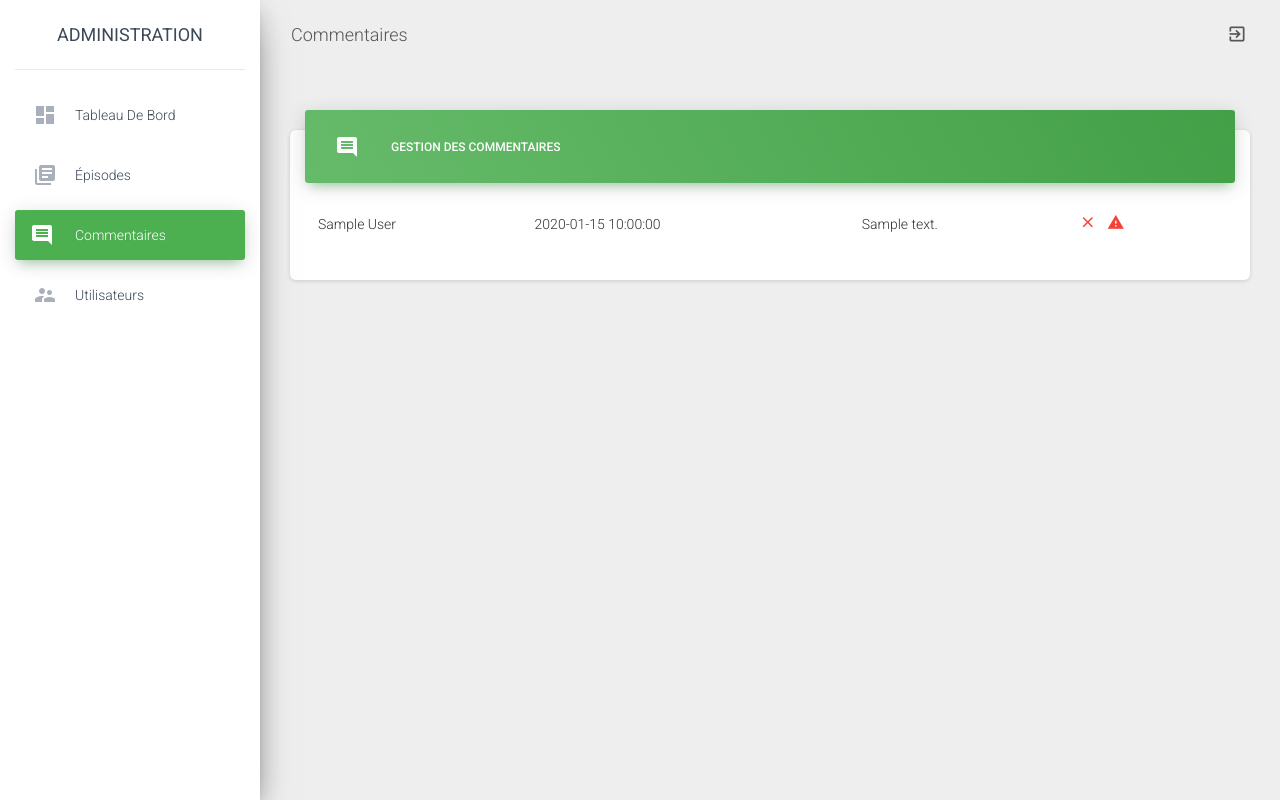
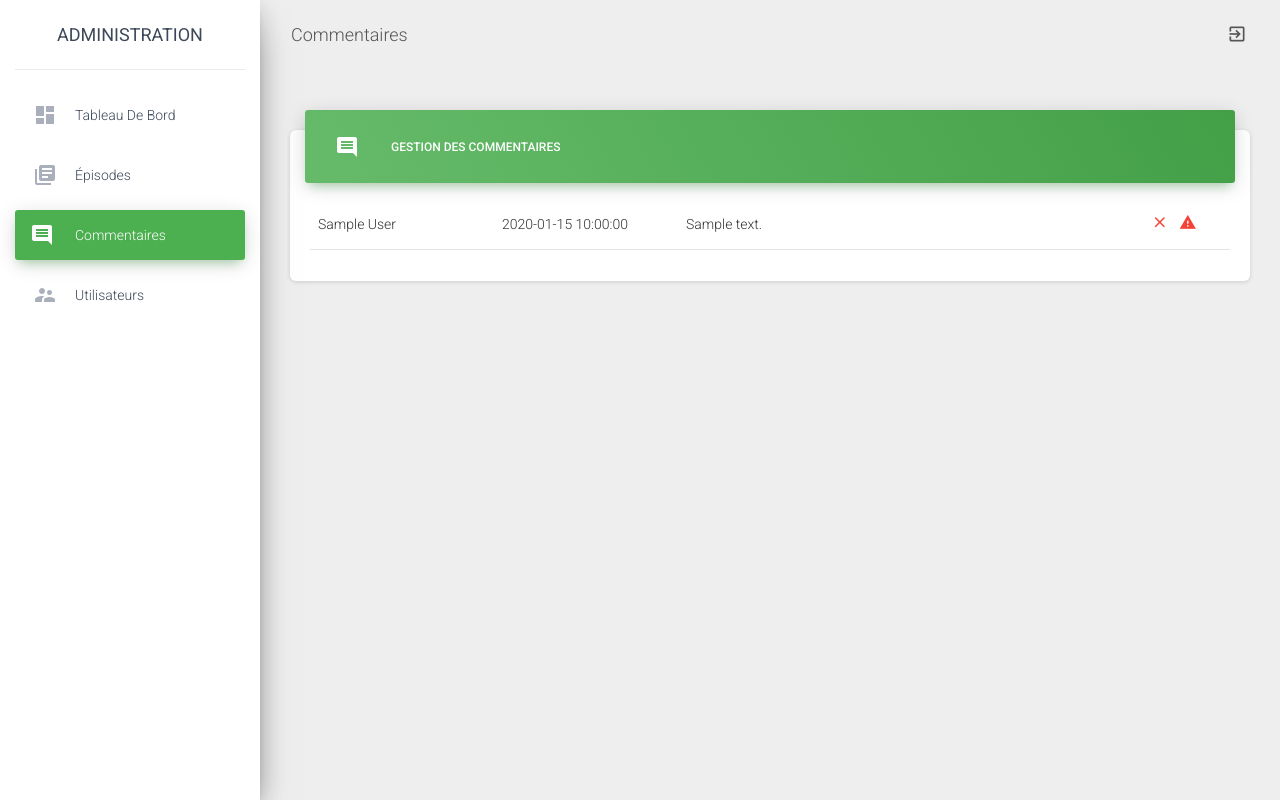
Before and after one commit to Julien-Martin/OC-CDP-P3, a PHP site: page /admin/comments in a window 1280 px wide. Run offline with PHP 8.4, Linux system fonts and the light colour scheme; the visitor is signed in with stand-in values (Sample User, id 1); tables that the repository leaves empty or names only in its code hold one stand-in row (values such as "Sample post"); some libraries are stand-ins or nearby versions.

Commit message:
Fix a little problem and improve dashboard UI

```diff
--- a/controllers/AdminController.php
+++ b/controllers/AdminController.php
@@ -32,7 +32,6 @@ class AdminController {
         $this->userManager = new UserModel();
         $this->commentManager = new CommentModel();
         $this->postManager = new PostModel();
-        if(!isset($_SESSION['login'])){header('Location: /');}
     }
 
     /**
@@ -128,9 +127,9 @@ class AdminController {
     function editPost($id){
         $allowTags = '<p><strong><em><u><h1><h2><h3><h4><h5><h6><img>';
         $allowTags .= '<li><ol><ul><span><div><br><ins><del>';
-        $episode = $this->postManager->updatePost($id, $_POST['title'], strip_tags(stripslashes($_POST['content']), $allowTags), $id);
+        $episode = $this->postManager->updatePost($id, $_POST['title'], strip_tags(stripslashes($_POST['content']), $allowTags));
         if($episode === false){
-            throw new \Exception("Impossible d'ajouter l'épisode");
+            throw new \Exception("Impossible d'éditer l'épisode l'épisode");
         } else {
             header('Location: /admin/posts/'.$id);
         }
--- a/core/Router.php
+++ b/core/Router.php
@@ -76,6 +76,7 @@ class Router {
                 return $route->call();
             }
         }
-        throw new \Exception("e404");
+        //throw new \Exception("e404");
+        return false;
     }
 }
--- a/index.php
+++ b/index.php
@@ -26,13 +26,16 @@ $router->get('/episode/reportComment/:episodeId/:commentId', 'Single#reportComme
 
 //POST METHOD
 $router->post('/episode/:episodeId/addcomment', 'Single#addComment');
-$router->post('/login', 'User#validateLogin');
 
 /**
  * LOGIN AND LOGOUT ROUTES
  */
 $router->get('/login', 'User#loginPage');
 $router->get('/logout', 'User#logout');
+$router->post('/login', 'User#validateLogin');
+$router->get('/error/:errorMsg', function($errorMsg){
+    require 'views/front/error.php';
+});
 
 /**
  * BACK ROUTING
@@ -42,25 +45,25 @@ session_start();
 if(isset($_SESSION['login'])){
     //GET METHOD
     $router->get('/admin', 'Admin#home');
-    $router->get('/admin/users', 'Admin#getUsers');
-    $router->get('/admin/comments', 'Admin#getComments');
+
+    $router->get('/admin/posts/newPost', 'Admin#newPost');
     $router->get('/admin/posts', 'Admin#getPosts');
     $router->get('/admin/posts/:id', 'Admin#getPost');
-    $router->get('/admin/posts/newPost', 'Admin#newPost');
 
     //POST METHOD
     $router->post('/admin/posts/createPost', 'Admin#createPost');
     $router->post('/admin/posts/:id/editPost', 'Admin#editPost');
     $router->post('/admin/posts/:id/removePost', 'Admin#removePost');
+
+    $router->get('/admin/comments', 'Admin#getComments');
+    $router->post('/admin/comments/:comment_id/unreported', 'Admin#unreportComment');
     $router->post('/admin/comments/:comment_id', 'Admin#removeComment');
-    $router->post('/admin/comments/:comment_id/unreported', 'Admin#unreportComment');
+
+    $router->get('/admin/users', 'Admin#getUsers');
+    $router->post('/admin/users/createUser', 'Admin#createUser');
     $router->post('/admin/users/:id', 'Admin#removeUser');
-    $router->post('/admin/users/createUser', 'Admin#createUser');
 }
 
-$router->get('/error/:errorMsg', function($errorMsg){
-    require 'views/front/error.php';
-});
 
 //Start the routing
 try {
--- a/public/css/back/admin.css
+++ b/public/css/back/admin.css
@@ -7,3 +7,29 @@
 .bmd-label-floating {
     left: 0;
 }
+
+
+table.table tbody tr {
+    display: flex;
+    flex-flow: row nowrap;
+    justify-content: space-between;
+    align-items: center;
+}
+table.table tbody tr {
+    border-bottom: 1px solid rgba(0, 0, 0, .1);
+}
+table.table tbody tr td {
+    width: 20%;
+    border: none;
+}
+table.table tbody tr td.td-text {
+    width: 50%;
+    overflow: hidden;
+    white-space: nowrap;
+    text-overflow: ellipsis;
+}
+
+table.table tbody tr td.td-actions {
+    width: 10%;
+    justify-content: flex-start;
+}
--- a/views/back/comments.php
+++ b/views/back/comments.php
@@ -36,7 +36,7 @@ ob_start(); ?>
                                     <tr>
                                         <td><?= $comment['author']; ?></td>
                                         <td><?= $comment['comment_date']; ?></td>
-                                        <td><?= substr($comment['comment'], 0, 50); ?></td>
+                                        <td class="td-text"><?= $comment['comment'] ?></td>
                                         <td class="td-actions text-right">
                                             <form action=<?= '/admin/comments/' . $comment['id']; ?> method="post">
                                                 <button type="submit" rel="tooltip" title="Supprimer" class="btn btn-danger btn-link btn-sm">
--- a/views/back/posts.php
+++ b/views/back/posts.php
@@ -27,11 +27,8 @@ ob_start();
                                 <?php foreach ($posts as $post):?>
                                 <tr>
                                     <td><?= $post['title']; ?></td>
-                                    <td><?= substr($post['content'], 0, 50); ?></td>
                                     <td class="td-actions text-right">
-                                        <button onclick="location.href='<?= '/admin/posts/'.$post['id'];?>'" type="button" rel="tooltip" title="Editer"
-                                                class="btn btn-primary btn-link btn-sm">
-                                            <i class="material-icons">edit</i>
+                                        <button onclick="location.href='<?= '/admin/posts/'.$post['id'];?>'" type="button" rel="tooltip" title="Editer" class="btn btn-primary btn-link btn-sm"><i class="material-icons">edit</i>
                                         </button>
                                         <form action=<?= '/admin/posts/'.$post['id'].'/removePost';?> method="post">
                                             <button type="submit" rel="tooltip" title="Supprimer"
```
